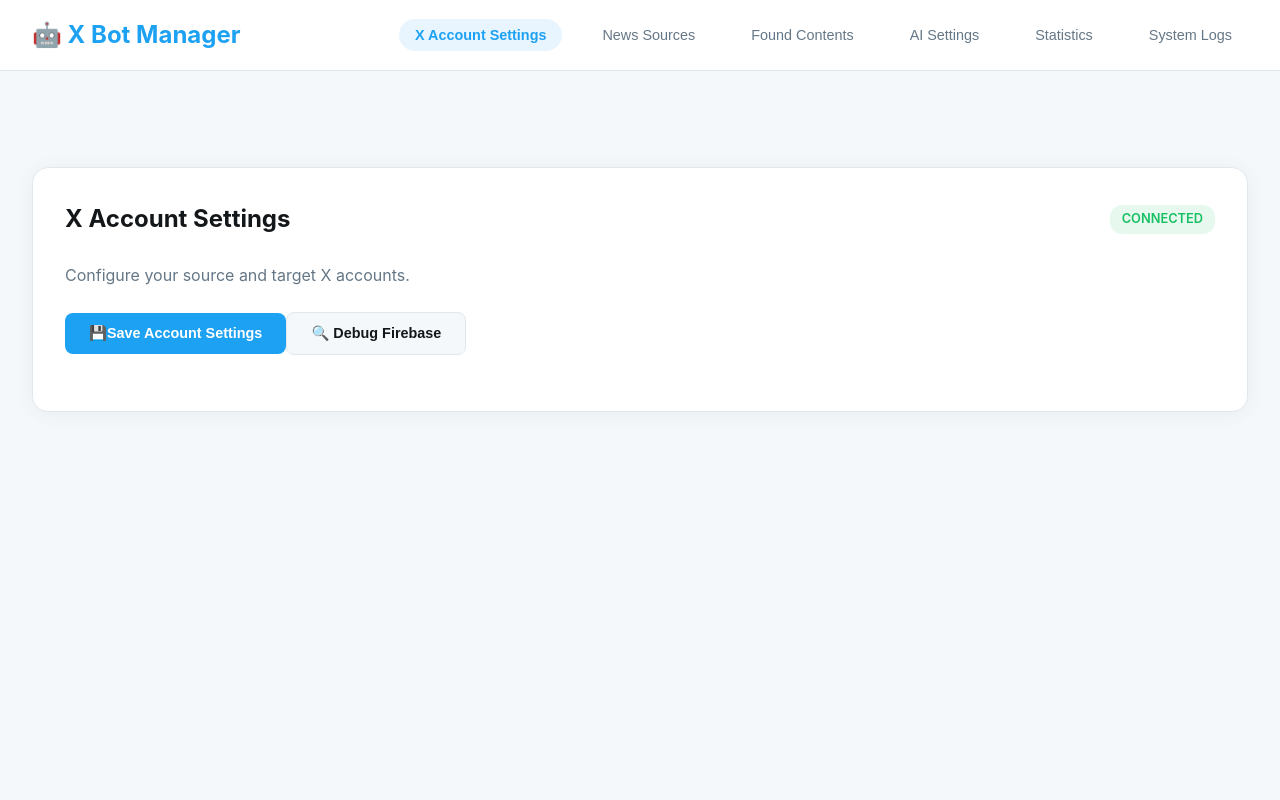
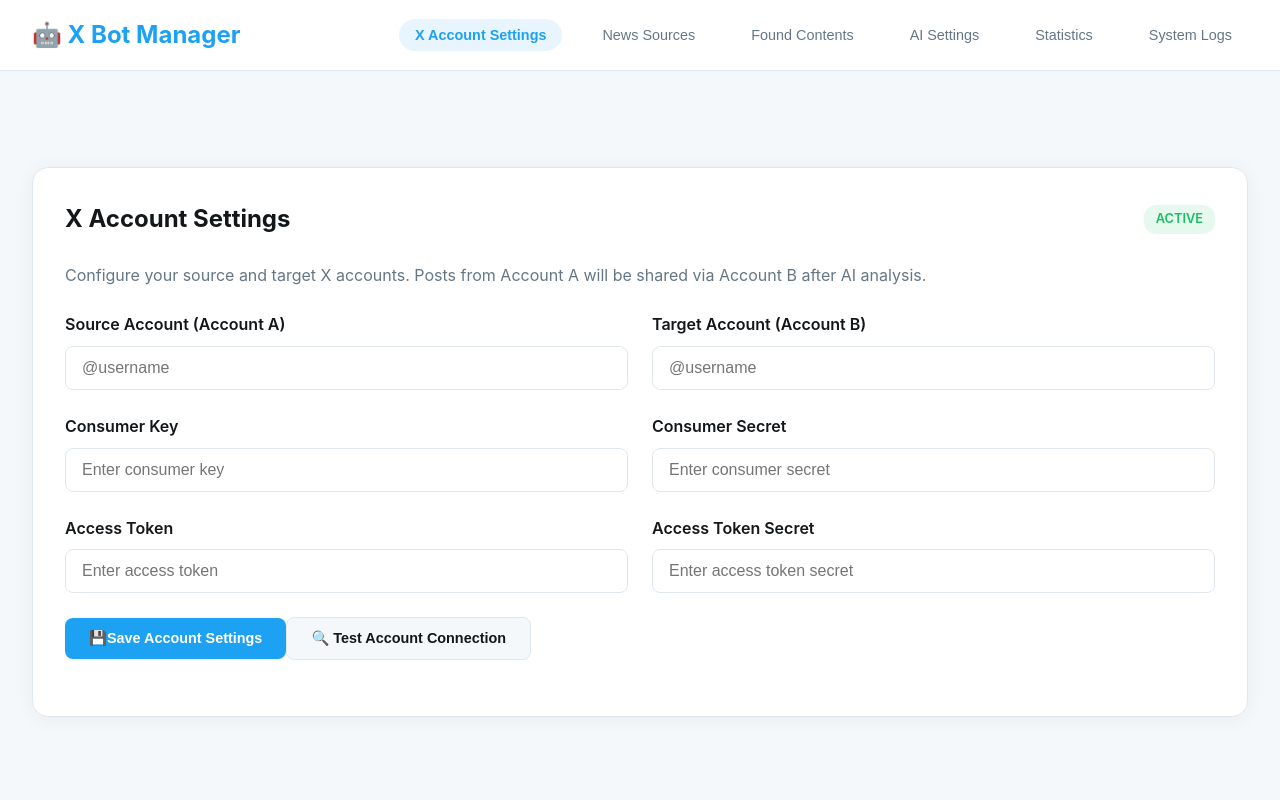
Before and after one commit to xcontentautomationxcontentauto-web/xcontentautomation, a React (Vite) app in the folder twitter-bot-dashboard/: page / in a window 1280 px wide. Shown: the top 800 px of the page. Built offline with nearby package versions, Linux system fonts and the light colour scheme; no server answers; the database is empty.

Commit message:
Your update description

```diff
--- a/twitter-bot-dashboard/src/components/AccountSettings.jsx
+++ b/twitter-bot-dashboard/src/components/AccountSettings.jsx
@@ -13,59 +13,31 @@
   });
 
   const [loading, setLoading] = useState(false);
-  const [firebaseReady, setFirebaseReady] = useState(false);
 
   useEffect(() => {
-    // Check if Firebase is ready
-    if (db) {
-      setFirebaseReady(true);
-      loadAccountSettings();
-    }
+    loadAccountSettings();
   }, []);
 
   const loadAccountSettings = async () => {
-    if (!firebaseReady) {
-      console.log('Firebase not ready yet');
-      return;
-    }
-
     try {
-      console.log('📥 Loading account settings...');
       const docRef = doc(db, 'settings', 'accounts');
       const docSnap = await getDoc(docRef);
-
       if (docSnap.exists()) {
-        console.log('✅ Settings loaded:', docSnap.data());
         setAccounts(docSnap.data());
-      } else {
-        console.log('ℹ️ No existing settings found');
       }
     } catch (error) {
-      console.error('❌ Error loading account settings:', error);
-      alert('Error loading settings: ' + error.message);
+      console.error('Error loading account settings:', error);
     }
   };
 
   const saveAccountSettings = async () => {
-    if (!firebaseReady) {
-      alert('Firebase not ready. Please refresh the page.');
-      return;
-    }
-
     setLoading(true);
-    console.log('💾 Saving account settings:', accounts);
-
     try {
-      await setDoc(doc(db, 'settings', 'accounts'), {
-        ...accounts,
-        lastUpdated: new Date()
-      });
-
-      console.log('✅ Settings saved successfully!');
-      alert('✅ Account settings saved successfully!');
+      await setDoc(doc(db, 'settings', 'accounts'), accounts);
+      alert('Account settings saved successfully!');
     } catch (error) {
-      console.error('❌ Error saving account settings:', error);
-      alert('❌ Error saving settings: ' + error.message);
+      console.error('Error saving account settings:', error);
+      alert('Error saving settings');
     } finally {
       setLoading(false);
     }
@@ -82,38 +54,97 @@
     <div className="card">
       <div className="card-header">
         <h2 className="card-title">X Account Settings</h2>
-        <span className={`status-badge ${firebaseReady ? 'status-active' : 'status-inactive'}`}>
-          {firebaseReady ? 'Connected' : 'Disconnected'}
-        </span>
+        <span className="status-badge status-active">Active</span>
       </div>
 
       <p className="card-subtitle">
-        {firebaseReady
-          ? 'Configure your source and target X accounts.'
-          : '⚠️ Firebase not connected. Please check console for errors.'
-        }
+        Configure your source and target X accounts. Posts from Account A will be shared via Account B after AI analysis.
       </p>
 
-      {/* Your existing form fields */}
+      <div className="grid grid-2">
+        <div className="form-group">
+          <label className="form-label">Source Account (Account A)</label>
+          <input
+            type="text"
+            className="form-input"
+            placeholder="@username"
+            value={accounts.source}
+            onChange={(e) => handleInputChange('source', e.target.value)}
+          />
+        </div>
+
+        <div className="form-group">
+          <label className="form-label">Target Account (Account B)</label>
+          <input
+            type="text"
+            className="form-input"
+            placeholder="@username"
+            value={accounts.target}
+            onChange={(e) => handleInputChange('target', e.target.value)}
+          />
+        </div>
+      </div>
+
+      <div className="grid grid-2">
+        <div className="form-group">
+          <label className="form-label">Consumer Key</label>
+          <input
+            type="password"
+            className="form-input"
+            placeholder="Enter consumer key"
+            value={accounts.consumerKey}
+            onChange={(e) => handleInputChange('consumerKey', e.target.value)}
+          />
+        </div>
+
+        <div className="form-group">
+          <label className="form-label">Consumer Secret</label>
+          <input
+            type="password"
+            className="form-input"
+            placeholder="Enter consumer secret"
+            value={accounts.consumerSecret}
+            onChange={(e) => handleInputChange('consumerSecret', e.target.value)}
+          />
+        </div>
+      </div>
+
+      <div className="grid grid-2">
+        <div className="form-group">
+          <label className="form-label">Access Token</label>
+          <input
+            type="password"
+            className="form-input"
+            placeholder="Enter access token"
+            value={accounts.accessToken}
+            onChange={(e) => handleInputChange('accessToken', e.target.value)}
+          />
+        </div>
+
+        <div className="form-group">
+          <label className="form-label">Access Token Secret</label>
+          <input
+            type="password"
+            className="form-input"
+            placeholder="Enter access token secret"
+            value={accounts.accessTokenSecret}
+            onChange={(e) => handleInputChange('accessTokenSecret', e.target.value)}
+          />
+        </div>
+      </div>
 
       <div className="form-group">
         <button
           className="btn btn-primary"
           onClick={saveAccountSettings}
-          disabled={loading || !firebaseReady}
+          disabled={loading}
         >
           {loading ? <div className="spinner"></div> : '💾'}
-          {firebaseReady ? 'Save Account Settings' : 'Firebase Not Ready'}
+          Save Account Settings
         </button>
 
-        <button
-          className="btn btn-secondary"
-          onClick={() => {
-            console.log('🔍 Firebase debug info:', { db, firebaseReady, accounts });
-            loadAccountSettings();
-          }}
-        >
-          🔍 Debug Firebase
+        <button className="btn btn-secondary">
+          🔍 Test Account Connection
         </button>
       </div>
     </div>
```
